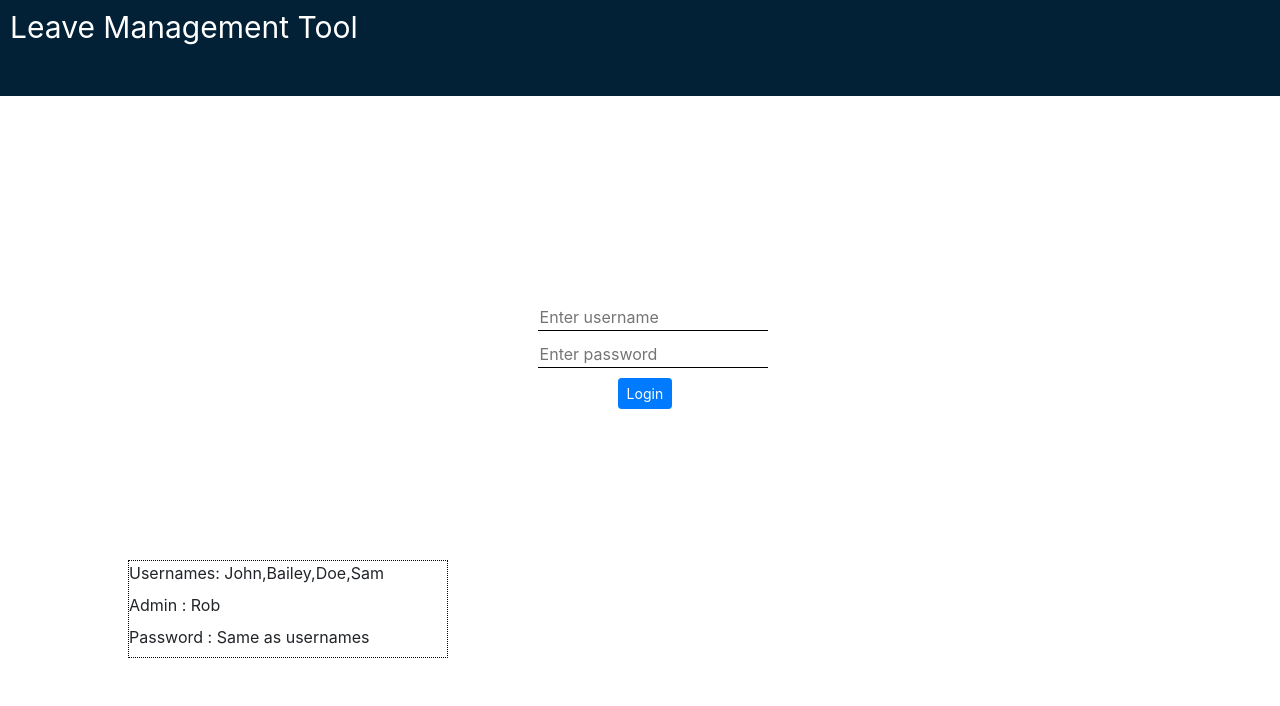
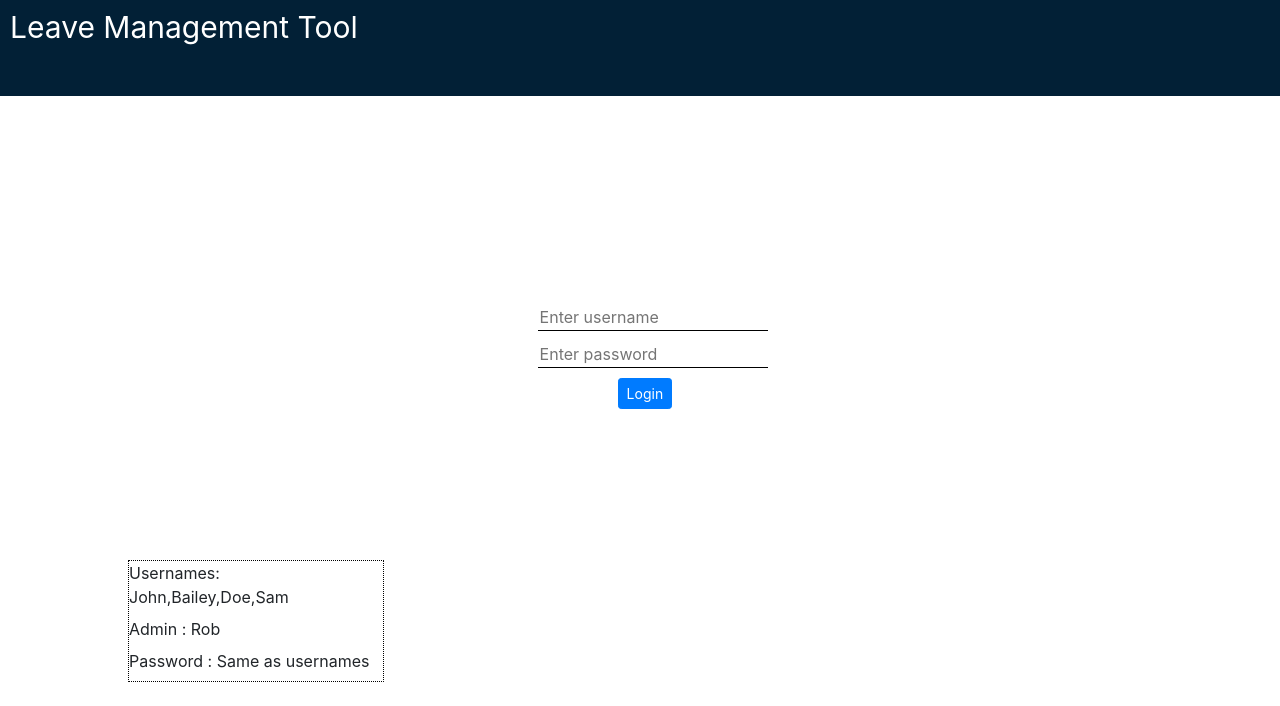
Before and after one commit to miyamirz/LeaveManagement, a React (Create React App) app: page / in a window 1280 px wide. Shown: the top 706 px of the page. Built offline with nearby package versions, Linux system fonts and the light colour scheme.

Commit message:
Update styles.css

```diff
--- a/src/styles/styles.css
+++ b/src/styles/styles.css
@@ -14,7 +14,7 @@
   .loginHint{
     position: absolute;
     top: 70%;
-    width: 25%;
+    width: 20%;
     left: 10%;
     border-color: black;
     border-radius: 1px;
```
